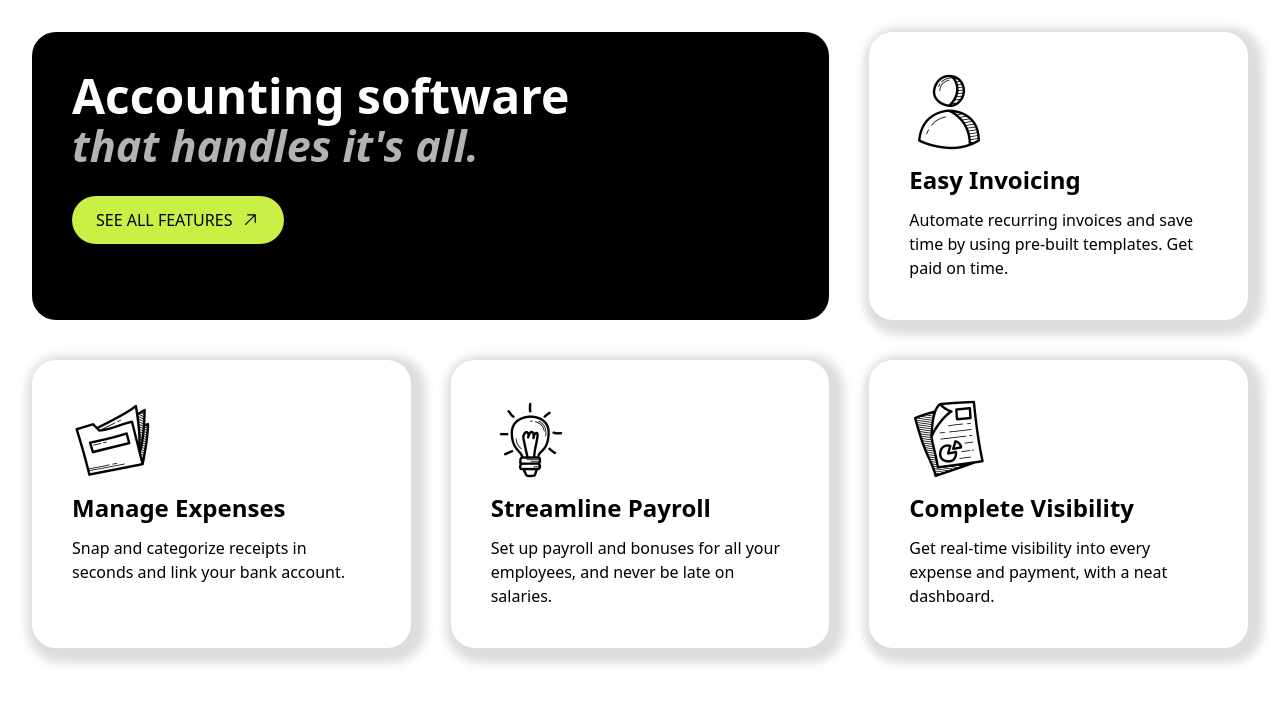
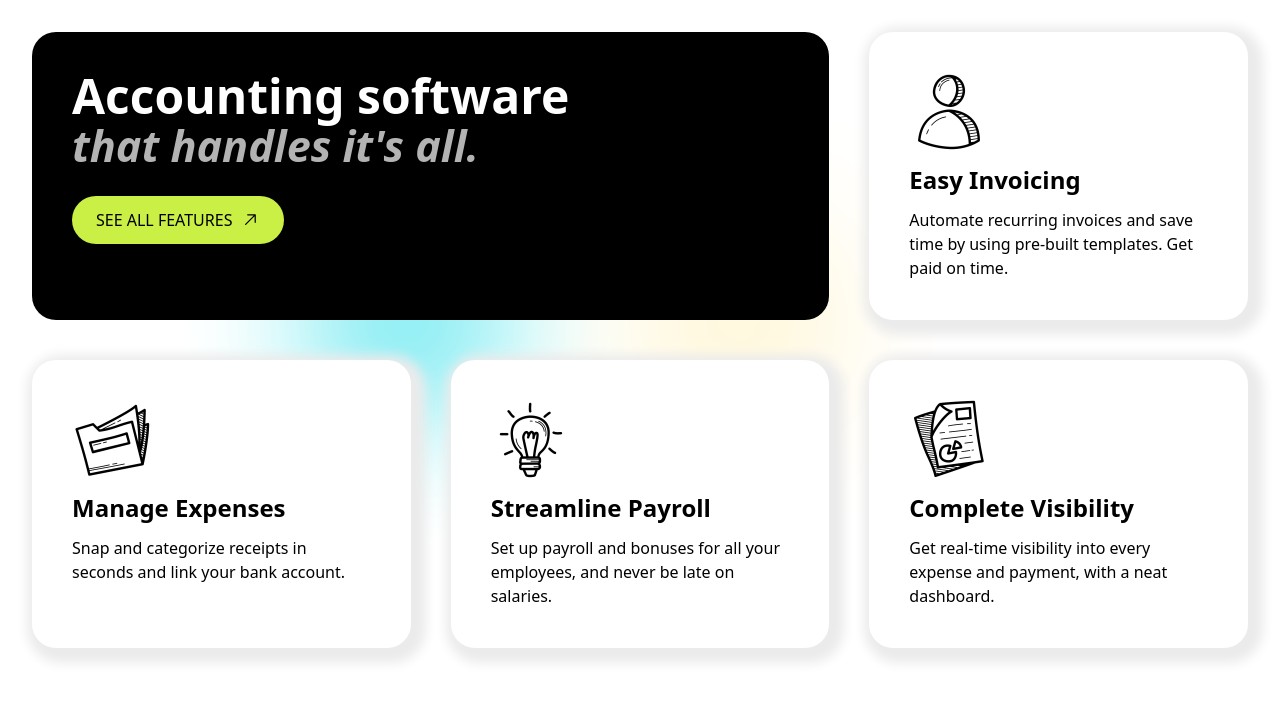
Before and after one commit to mostafizurRahaman/frontend-assignment, a React (Vite) app: page / in a window 1280 px wide. Shown: the top 704 px of the page. Built offline with nearby package versions, Linux system fonts and the light colour scheme.

Commit message:
Feat: the growth section designed and developed

```diff
--- a/src/components/AccountingSoftwareCard.tsx
+++ b/src/components/AccountingSoftwareCard/AccountingSoftwareCard.tsx
@@ -1,4 +1,4 @@
-import Button from "./Button";
+import Button from "../Buttons/Button";
 
 const AccountingSoftwareCard = () => {
    return (
--- a/src/components/Button.tsx
+++ b/src/components/Buttons/Button.tsx
@@ -1,4 +1,4 @@
-import { IButton } from "../types";
+import { IButton } from "../../types";
 import { GoArrowUpRight } from "react-icons/go";
 
 const Button = ({ containerStyles, text, isDisabled, action }: IButton) => {
--- a/src/components/FeatureCard.tsx
+++ b/src/components/FeatureCard/FeatureCard.tsx
@@ -1,8 +1,8 @@
-import { IFeature } from "../types";
+import { IFeature } from "../../types";
 
 const FeatureCard = ({ icon, title, description }: IFeature) => {
    return (
-      <article className="bg-primary  rounded-3xl p-10 shadow-[5px_5px_10px_10px_#dddddd]  flex flex-col gap-3 items-start justify-start text-start">
+      <article className="bg-primary  rounded-3xl p-10 shadow-[5px_5px_12px_10px_#ebebeb]  flex flex-col gap-3 items-start justify-start text-start">
          <img src={icon} className="object-contain w-auto  h-auto" alt="" />
          <h2 className="text-2xl font-bold capitalize "> {title}</h2>
          <p>{description}</p>
--- a/src/components/GrowthSection.tsx
+++ /dev/null
@@ -1,29 +0,0 @@
-import { features } from "../constants/features";
-import { IFeature } from "../types";
-import AccountingSoftwareCard from "./AccountingSoftwareCard";
-import FeatureCard from "./FeatureCard";
-
-const GrowthSection = () => {
-   return (
-      <div className="grid grid-cols-3 gap-10">
-         <div className="col-span-2 h-full">
-            <AccountingSoftwareCard></AccountingSoftwareCard>
-         </div>
-         {features.map((features: IFeature, idx: number) => (
-            <FeatureCard
-               key={idx}
-               icon={features.icon}
-               title={features.title}
-               description={features.description}
-            ></FeatureCard>
-         ))}
-      </div>
-   );
-};
-
-export default GrowthSection;
-
-// font weight :
-700;
-400;
-500;
--- /dev/null
+++ b/src/components/GrowthSection/GrowthSection.module.css
@@ -0,0 +1,26 @@
+.accountingSoftware::before {
+   /* content: "";
+   width: 500px;
+   height: 500px; */
+   background: url("../../assets/bg_gradient.png") no-repeat;
+   /* background-size: cover;
+   display: block;
+   position: absolute;
+   bottom: 0;
+   left: 0;
+   transform: translate(25%, 50%);
+   z-index: -30; */
+}
+.accountingSoftware::after {
+   /* content: "";
+   width: 500px;
+   height: 500px; */
+   background: url("../../assets/yeallow_gradient.png") no-repeat;
+   /* background-size: cover;
+   display: block;
+   position: absolute;
+   bottom: 0;
+   left: 0;
+   transform: translate(80%, 50%);
+   z-index: -30; */
+}
--- /dev/null
+++ b/src/components/GrowthSection/GrowthSection.tsx
@@ -0,0 +1,31 @@
+import { features } from "../../constants/features";
+import { IFeature } from "../../types";
+import AccountingSoftwareCard from "../AccountingSoftwareCard/AccountingSoftwareCard";
+import FeatureCard from "../FeatureCard/FeatureCard";
+import styles from "./GrowthSection.module.css";
+const GrowthSection = () => {
+   return (
+      <div className={`grid  grid-cols-1 md:grid-cols-3 gap-10 `}>
+         <div
+            className={` md:col-span-2 relative md:before:w-[500px]  before:w-[300px] md:before:h-[500px] before:h-[300px] before:bg-cover before:absolute before:block  before:bottom-0 before:left-0 md:before:translate-x-[25%]  md:before:translate-y-[50%] before:translate-x-0 before:translate-y-[50%] before:-z-30  md:after:w-[500px] md:after:h-[500px] after:w-[300px] after:h-[300px] after:bg-cover after:absolute after:block after:bottom-0 after:left-0 md:after:translate-x-[80%] md:after:translate-y-[50%]  after:translate-x-[50%] after:translate-y-[50%] after:-z-30 ${styles.accountingSoftware}`}
+         >
+            <AccountingSoftwareCard></AccountingSoftwareCard>
+         </div>
+         {features.map((features: IFeature, idx: number) => (
+            <FeatureCard
+               key={idx}
+               icon={features.icon}
+               title={features.title}
+               description={features.description}
+            ></FeatureCard>
+         ))}
+      </div>
+   );
+};
+
+export default GrowthSection;
+
+// font weight :
+700;
+400;
+500;
--- a/src/pages/Home.tsx
+++ b/src/pages/Home.tsx
@@ -1,4 +1,4 @@
-import GrowthSection from "../components/GrowthSection";
+import GrowthSection from "../components/GrowthSection/GrowthSection";
 
 const Home = () => {
    return (
```
Also changed, not shown: src/assets/bg_gradient.png (added), src/assets/yeallow_gradient.png (added).
